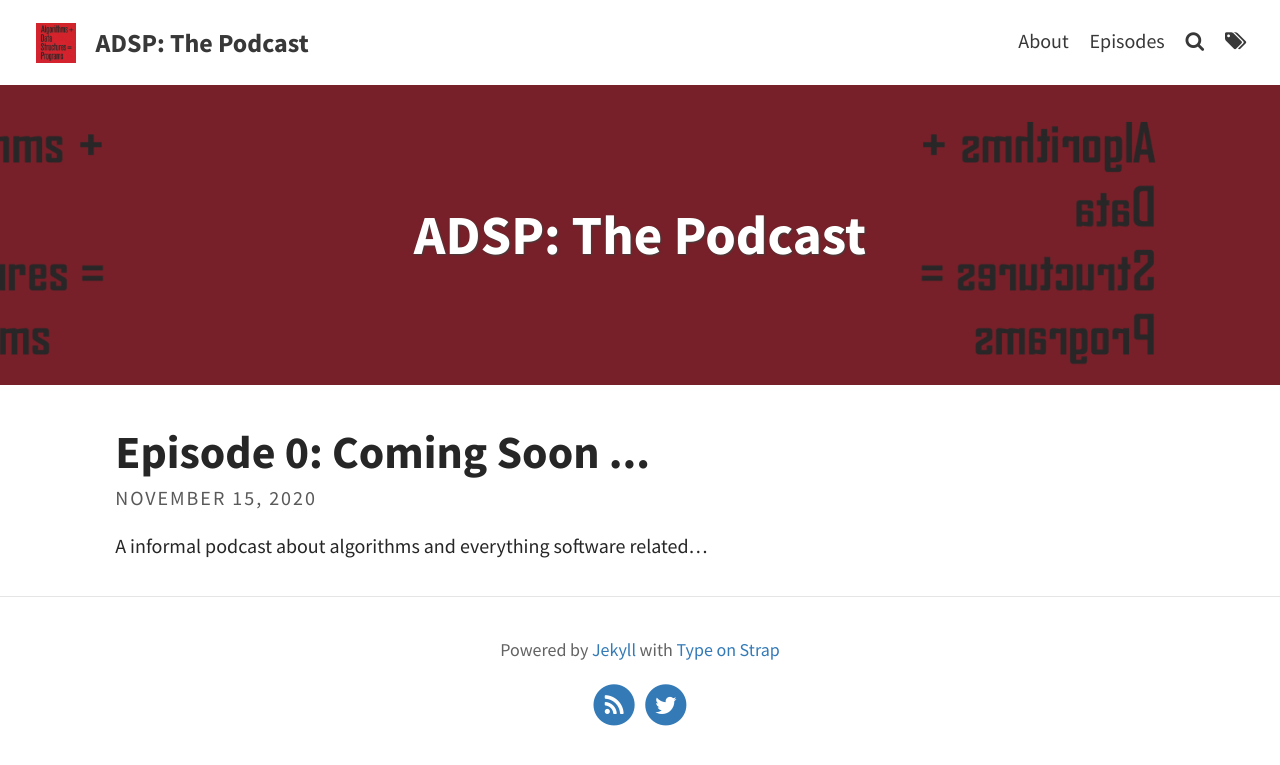
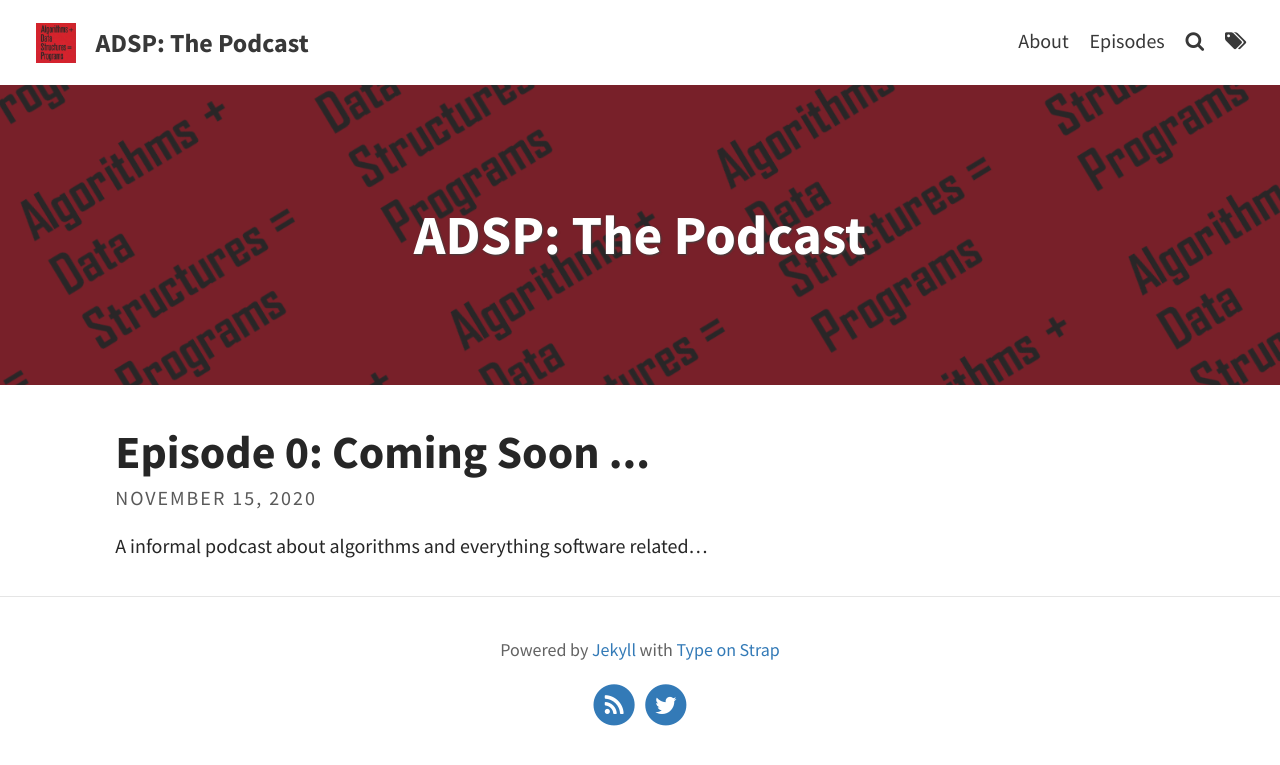
Before and after one commit to codereport/adsp2, a Jekyll site: the page built from index.html, in a window 1280 px wide. Shown: the top 765 px of the page. Built offline with Jekyll 4.4.1, drawn with Linux system fonts in a browser that asks for light colours; the list of posts is cut into pages by our own code.

Commit message:
Update background photo

```diff
--- a/_config.yml
+++ b/_config.yml
@@ -10,7 +10,7 @@ favicon: assets/img/pexels/logo.png                             # Icon displayed
 
 # Header and footer text
 header_text: "ADSP: The Podcast"  # Change Blog header text
-header_feature_image: assets/img/pexels/adsp1.png
+header_feature_image: assets/img/pexels/adsp2.png
 footer_text: >
   Powered by <a href="https://jekyllrb.com/">Jekyll</a> with <a href="https://github.com/sylhare/Type-on-Strap">Type on Strap</a>
 
```
Also changed, not shown: assets/img/pexels/adsp2.png (added).
